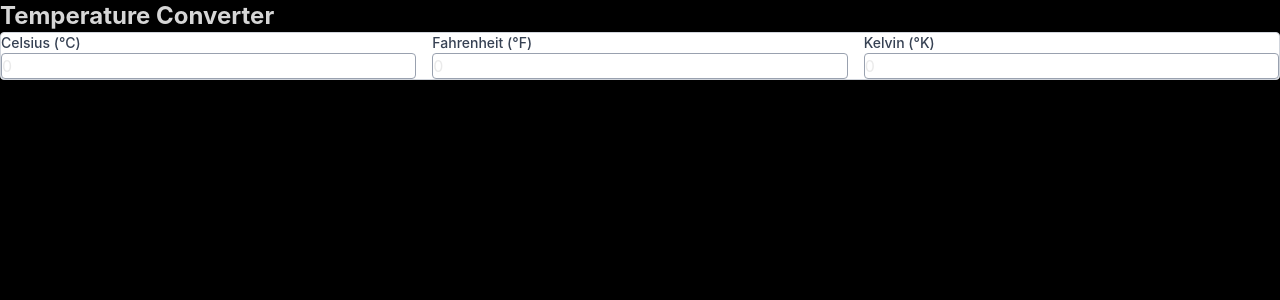
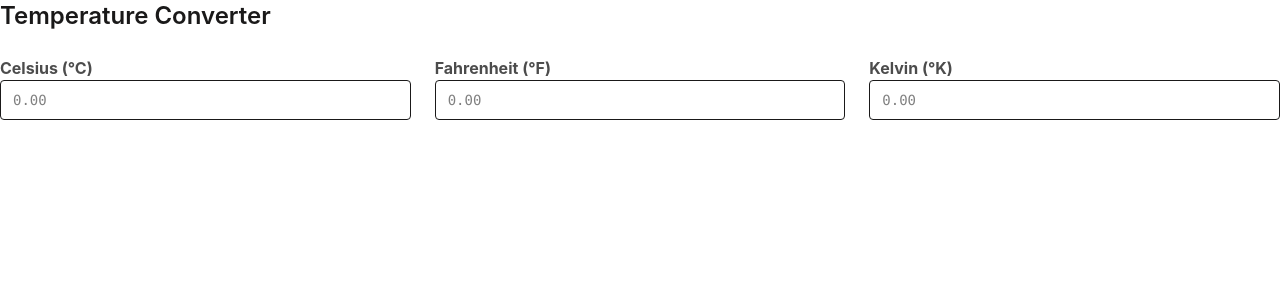
Before and after one commit to JosephM-dvt/Temperature_Converter, a React (Vite) app: page / in a window 1280 px wide. Shown: the top 300 px of the page. Built offline with nearby package versions, Linux system fonts and the light colour scheme.

Commit message:
feature: ui redesign

```diff
--- a/src/components/tempConverter.tsx
+++ b/src/components/tempConverter.tsx
@@ -22,13 +22,11 @@ const TemperatureConverter = () => {
     setScale(unit);
   };
 
-
-
   return (
     <div>
-      <h1 className="text-2xl font-bold ">Temperature Converter</h1>
-      <div className="bg-white border border-gray-300 rounded ">
-        <div className="grid grid-cols-1 sm:grid-cols-3 gap-4">
+      <h2 className="card-title text-2xl text-secondary mb-6">Temperature Converter</h2>
+
+      <div className="grid grid-cols-1 sm:grid-cols-3 gap-6 mb-8">
         {units.map((unit) => (
           <TemperatureInput
             key={unit}
@@ -41,17 +39,21 @@ const TemperatureConverter = () => {
       </div>
 
       {temperature !== "" && !isNaN(numericValue) && (
-          <div className="bg-blue-50 border border-blue-200 rounded text-sm">
-            <strong>Result:</strong>{" "}
+        <div className="alert bg-primary/10 border-primary/20 text-primary-content">
+          <div className="flex flex-col w-full gap-1">
+            <span className="text-xs uppercase font-black text-primary/70">Summary Results</span>
+            <div className="flex flex-wrap gap-4">
               {units.map((unit) => (
-              <span key={unit} className="">
+                <div key={unit} className="flex flex-col">
+                  <span className="text-lg font-bold text-primary">
                     {getValueForUnit(unit)}°{unit}
                   </span>
+                </div>
               ))}
             </div>
+          </div>
+        </div>
       )}
-      </div>
-
     </div>
   );
 };
--- a/src/components/tempInput.tsx
+++ b/src/components/tempInput.tsx
@@ -9,14 +9,16 @@ interface TemperatureInputProps {
 
 const TemperatureInput = ({ label, unit, value, onChange }: TemperatureInputProps) => {
   return (
-    <div>
-      <label className="block text-sm font-medium text-gray-700">{label} (°{unit})</label>
+    <div className="form-control w-full">
+      <label className="label">
+        <span className="label-text font-bold text-base-content/70">{label} (°{unit})</span>
+      </label>
       <input
         type="number"
         value={value}
         onChange={(e) => onChange(e.target.value, unit)}
-        placeholder="0"
-        className="w-full border border-gray-400 rounded"
+        placeholder="0.00"
+        className="input input-bordered input-secondary w-full focus:input-primary transition-all font-mono"
       />
     </div>
   );
--- a/src/index.css
+++ b/src/index.css
@@ -3,33 +3,33 @@
 
 
 @plugin "daisyui/theme" {
-  name: "black";
+  name: "lofi";
   default: true;
   prefersdark: false;
-  color-scheme: "dark";
-  --color-base-100: oklch(0% 0 0);
-  --color-base-200: oklch(19% 0 0);
-  --color-base-300: oklch(22% 0 0);
-  --color-base-content: oklch(87.609% 0 0);
-  --color-primary: oklch(35% 0 0);
+  color-scheme: "light";
+  --color-base-100: oklch(100% 0 0);
+  --color-base-200: oklch(97% 0 0);
+  --color-base-300: oklch(94% 0 0);
+  --color-base-content: oklch(0% 0 0);
+  --color-primary: oklch(15.906% 0 0);
   --color-primary-content: oklch(100% 0 0);
-  --color-secondary: oklch(35% 0 0);
+  --color-secondary: oklch(21.455% 0.001 17.278);
   --color-secondary-content: oklch(100% 0 0);
-  --color-accent: oklch(35% 0 0);
+  --color-accent: oklch(26.861% 0 0);
   --color-accent-content: oklch(100% 0 0);
-  --color-neutral: oklch(35% 0 0);
+  --color-neutral: oklch(0% 0 0);
   --color-neutral-content: oklch(100% 0 0);
-  --color-info: oklch(45.201% 0.313 264.052);
-  --color-info-content: oklch(89.04% 0.062 264.052);
-  --color-success: oklch(51.975% 0.176 142.495);
-  --color-success-content: oklch(90.395% 0.035 142.495);
-  --color-warning: oklch(96.798% 0.211 109.769);
-  --color-warning-content: oklch(19.359% 0.042 109.769);
-  --color-error: oklch(62.795% 0.257 29.233);
-  --color-error-content: oklch(12.559% 0.051 29.233);
-  --radius-selector: 0rem;
-  --radius-field: 0rem;
-  --radius-box: 0rem;
+  --color-info: oklch(79.54% 0.103 205.9);
+  --color-info-content: oklch(15.908% 0.02 205.9);
+  --color-success: oklch(90.13% 0.153 164.14);
+  --color-success-content: oklch(18.026% 0.03 164.14);
+  --color-warning: oklch(88.37% 0.135 79.94);
+  --color-warning-content: oklch(17.674% 0.027 79.94);
+  --color-error: oklch(78.66% 0.15 28.47);
+  --color-error-content: oklch(15.732% 0.03 28.47);
+  --radius-selector: 2rem;
+  --radius-field: 0.25rem;
+  --radius-box: 0.5rem;
   --size-selector: 0.25rem;
   --size-field: 0.25rem;
   --border: 1px;
```
Lines whose indentation alone changed are shown as unchanged.
